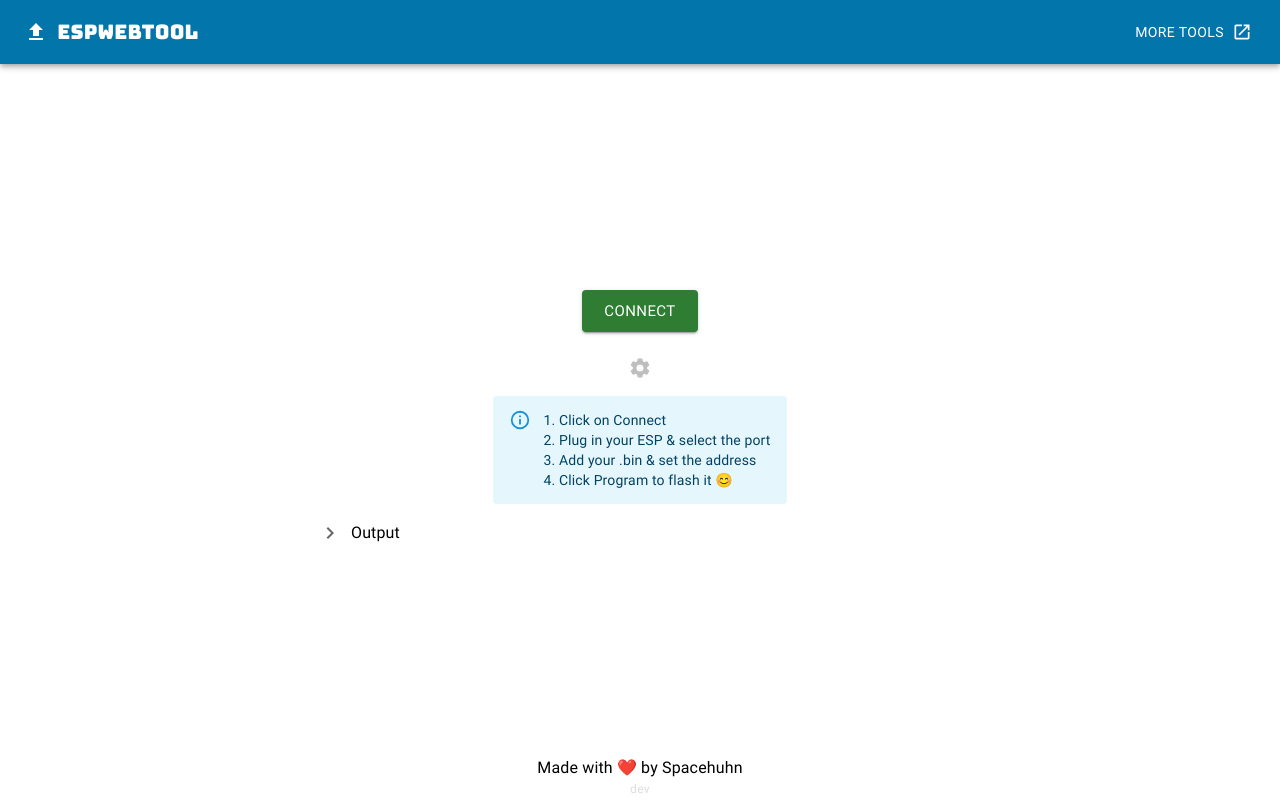
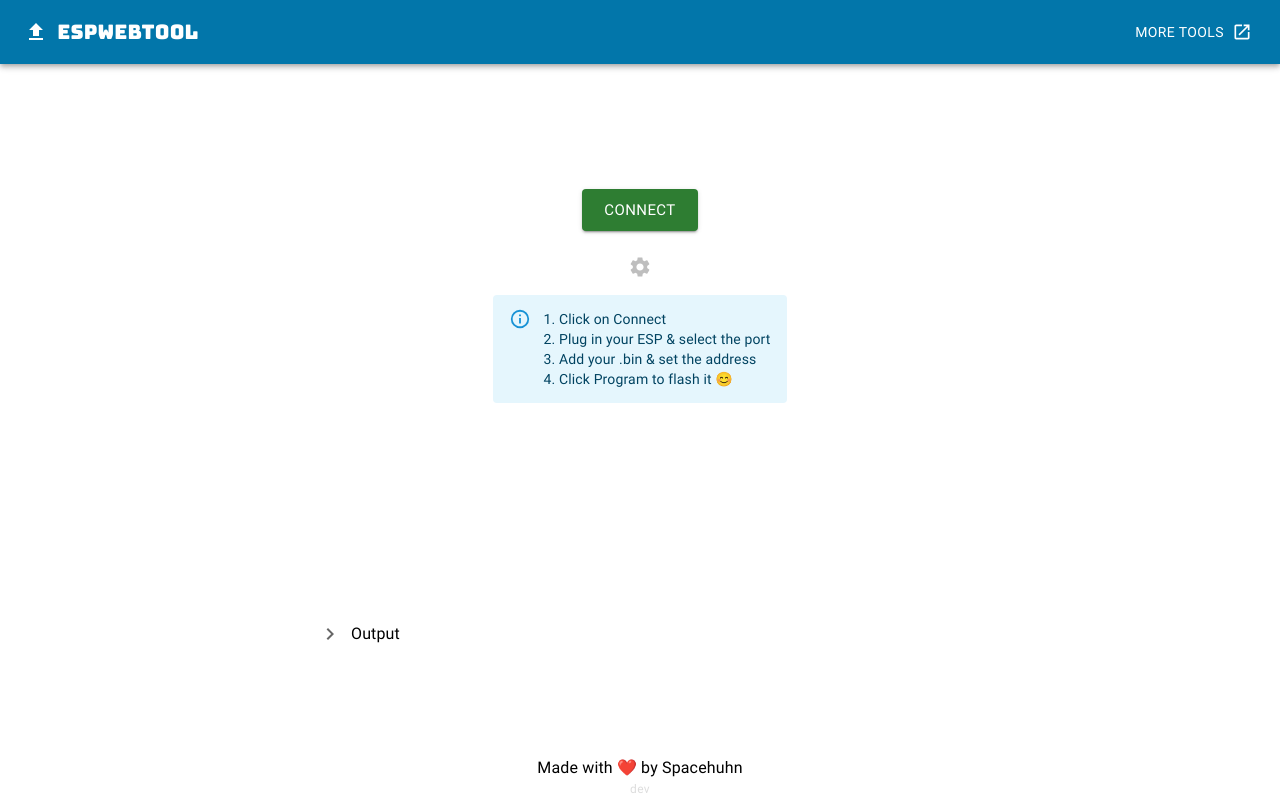
Before and after one commit to SpacehuhnTech/espwebtool, a React (Create React App) app: page / in a window 1280 px wide. Built offline with nearby package versions, Linux system fonts and the light colour scheme.

Commit message:
Min width

```diff
--- a/src/App.js
+++ b/src/App.js
@@ -197,10 +197,10 @@
   }
 
   return (
-    <Box>
+    <Box sx={{ minWidth: '25rem' }}>
       <Header sx={{ mb: '1rem' }} />
 
-      <Grid container spacing={1} direction='column' justifyContent='center' alignItems='center' sx={{ minHeight: 'calc(100vh - 116px)' }}>
+      <Grid container spacing={1} direction='column' justifyContent='space-around' alignItems='center' sx={{ minHeight: 'calc(100vh - 116px)' }}>
 
         {/* Home Page */}
         {!connected && !connecting &&
--- a/src/components/FileList.js
+++ b/src/components/FileList.js
@@ -84,7 +84,7 @@
                             value={file.offset}
                             onKeyDown={onlyHex}
                             onChange={(e) => setOffset(i, e.target.value)}
-                            sx={{ pl: .5 }}
+                            className={styles.fileOffset}
                         />
                     </Grid>
 
--- a/src/components/FileList.module.css
+++ b/src/components/FileList.module.css
@@ -1,6 +1,7 @@
 .box {
-    width: calc(100vw - 3rem);
-    max-Width: 40rem;
+    width: calc(100vw - 1rem);
+    max-width: 40rem;
+    min-width: 25rem;
 }
 
 .grid {
@@ -20,6 +21,10 @@
     background: inherit;
 }
 
+.fileOffset {
+    margin-left: .5rem;
+}
+
 .fileName {
     line-height: 40px;
     text-align: center;
--- a/src/components/Home.js
+++ b/src/components/Home.js
@@ -12,11 +12,6 @@
 import OperaIcon from '../icons/Opera'
 import SettingsIcon from '@mui/icons-material/Settings'
 
-const gridCSS = {
-    //height: 'calc(100vh - 160px)',
-    //minHeight: '10em',
-}
-
 const Home = (props) => {
     return (
         <Grid
@@ -25,7 +20,6 @@
             direction='column'
             alignItems='center'
             justifyContent='center'
-            sx={gridCSS}
         >
             <Grid item xs={3}>
 
--- a/src/components/Output.module.css
+++ b/src/components/Output.module.css
@@ -4,6 +4,7 @@
     margin: 0;
     width: calc(100vw - 1rem);
     max-width: 40rem;
+    min-width: 25rem;
 }
 
 .box {
```
